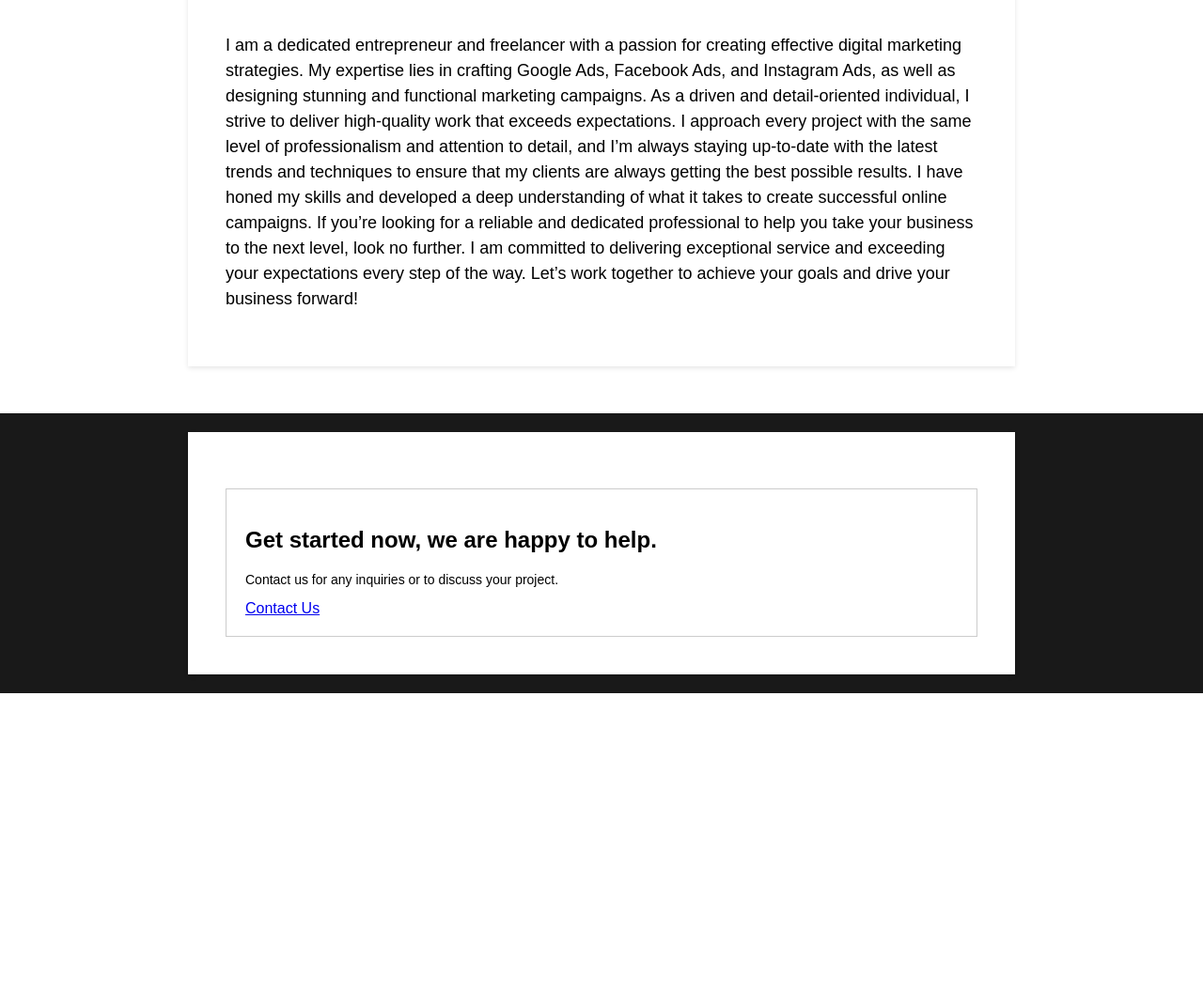
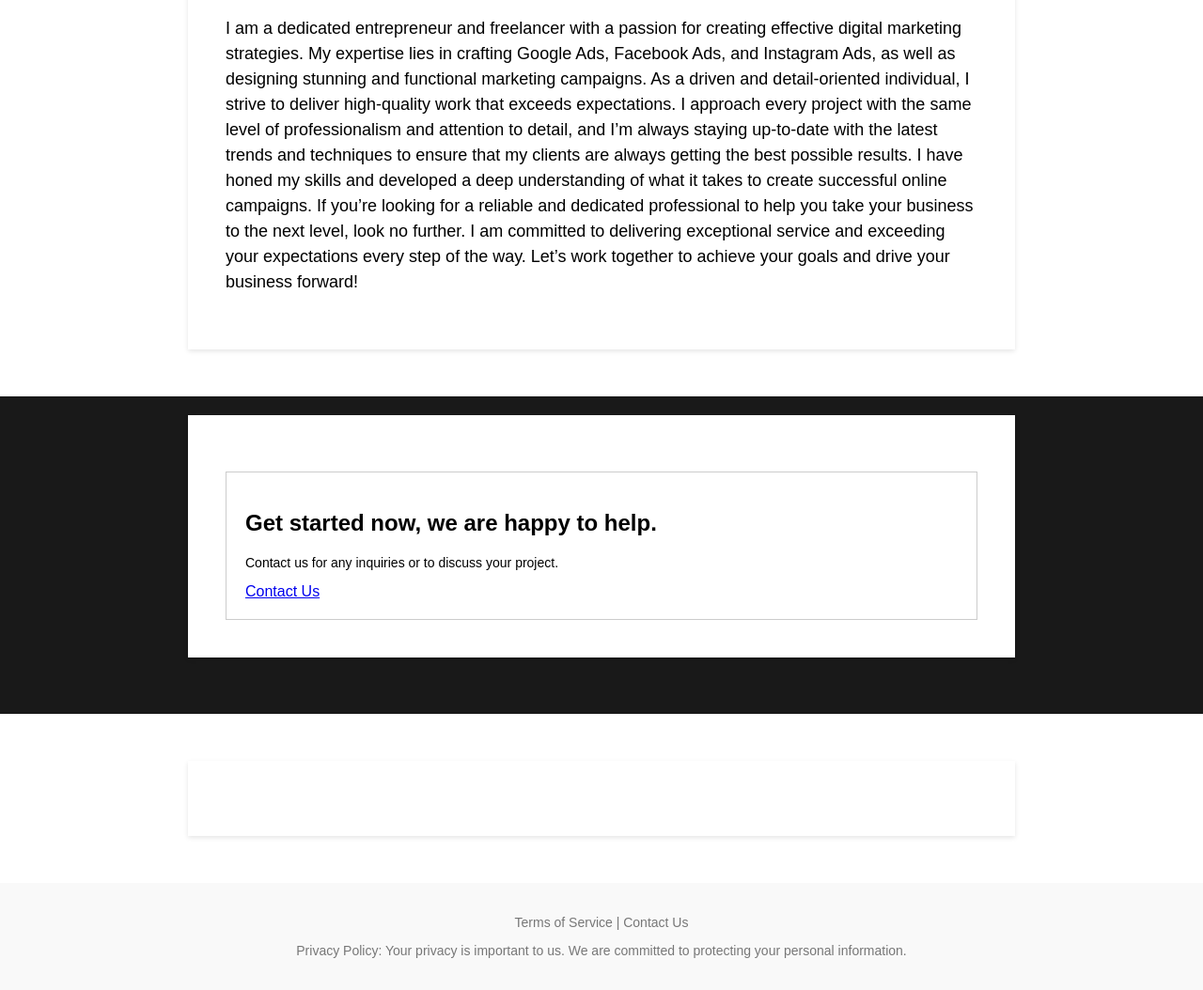
Before and after one commit to red6778/orange, a plain HTML site: page index.html in a window 1280 px wide. Shown: the part 353-1407 px from the top of the page at 94% size. Before the commit the page ends 1091 px from the top, so only its background shows below. Drawn offline with Linux system fonts and the light colour scheme.

Commit message:
Update index.html

```diff
--- a/index.html
+++ b/index.html
@@ -108,13 +108,15 @@
 	</div>
 </footer>
 <style>
-	html,
-	body {
-		height: 100%;
+
+		padding: 20px;
+		background-color: #f9f9f9;
+		text-align: center;
 	}
 
+	<style>
 	.container {
-		min-height: 100%;
+		min-height: 100vh;
 		display: flex;
 		flex-direction: column;
 	}
@@ -128,4 +130,23 @@
 		padding: 20px;
 		background-color: #f9f9f9;
 		text-align: center;
+		color: #777;
 	}
+</style>
+
+<body>
+	<header>
+		<!-- Header content -->
+	</header>
+
+	<section class="content">
+		<div class="container">
+			<!-- Existing content -->
+		</div>
+	</section>
+
+	<footer class="footer">
+		<p>Terms of Service | Contact Us</p>
+		<p>Privacy Policy: Your privacy is important to us. We are committed to protecting your personal information.</p>
+	</footer>
+</body>
```
